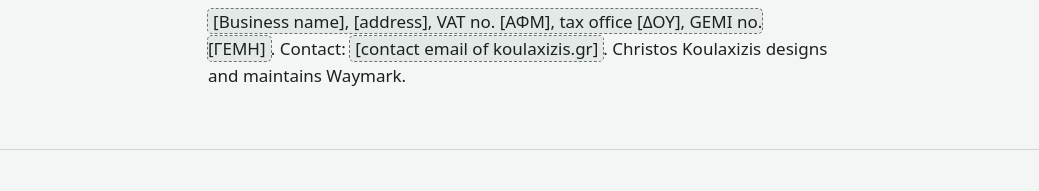
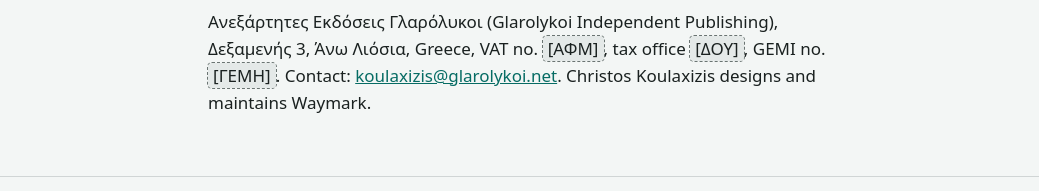
Before and after one commit to koulaxizis/waymark, a plain HTML site: page privacy/index.html in a window 1280 px wide. Shown: the part 557-748 px from the top of the page, without its empty margins (120-1159 px from the left). Drawn offline with Linux system fonts and the light colour scheme.

Commit message:
Compliance: footer identity line and controller details (Glarolykoi)
Chris chose Ανεξάρτητες Εκδόσεις Γλαρόλυκοι as the business behind the
donations. Name and address come from the glarolykoi.net footer; contact is
the koulaxizis.gr address. ΑΦΜ, ΔΟΥ and ΓΕΜΗ are not published there and
stay as placeholders until Chris gives them (proposal 2).

Co-Authored-By: Claude Opus 5.5 <noreply@anthropic.com>
Claude-Session: https://claude.ai/code/session_01YL6Abm8fuWucyEipRxRjGd

```diff
--- a/privacy/index.html
+++ b/privacy/index.html
@@ -164,8 +164,8 @@
     <div class="wrap prose">
       <h2 id="h-controller"><span lang="en">Who is responsible</span><span lang="el">Ποιος είναι υπεύθυνος</span></h2>
       <p>
-        <span lang="en"><span class="todo">[Business name], [address], VAT no. [ΑΦΜ], tax office [ΔΟΥ], GEMI no. [ΓΕΜΗ]</span>. Contact: <span class="todo">[contact email of koulaxizis.gr]</span>. Christos Koulaxizis designs and maintains Waymark.</span>
-        <span lang="el"><span class="todo">[Επωνυμία], [διεύθυνση], ΑΦΜ […], ΔΟΥ […], ΓΕΜΗ […]</span>. Επικοινωνία: <span class="todo">[email επικοινωνίας του koulaxizis.gr]</span>. Το Waymark το σχεδιάζει και το συντηρεί ο Χρήστος Κουλαξίζης.</span>
+        <span lang="en">Ανεξάρτητες Εκδόσεις Γλαρόλυκοι (Glarolykoi Independent Publishing), Δεξαμενής 3, Άνω Λιόσια, Greece, VAT no. <span class="todo">[ΑΦΜ]</span>, tax office <span class="todo">[ΔΟΥ]</span>, GEMI no. <span class="todo">[ΓΕΜΗ]</span>. Contact: <a href="mailto:koulaxizis@glarolykoi.net">koulaxizis@glarolykoi.net</a>. Christos Koulaxizis designs and maintains Waymark.</span>
+        <span lang="el">Ανεξάρτητες Εκδόσεις Γλαρόλυκοι, Δεξαμενής 3, Άνω Λιόσια, ΑΦΜ <span class="todo">[…]</span>, ΔΟΥ <span class="todo">[…]</span>, ΓΕΜΗ <span class="todo">[…]</span>. Επικοινωνία: <a href="mailto:koulaxizis@glarolykoi.net">koulaxizis@glarolykoi.net</a>. Το Waymark το σχεδιάζει και το συντηρεί ο Χρήστος Κουλαξίζης.</span>
       </p>
     </div>
   </section>
@@ -266,8 +266,8 @@
     <div class="wrap prose">
       <h2 id="h-rights"><span lang="en">Your rights</span><span lang="el">Τα δικαιώματά σου</span></h2>
       <p>
-        <span lang="en">You can ask to see, correct or delete data we hold about you (in practice: donation records and emails you sent us), to object or to restrict processing, by writing to <span class="todo">[contact email]</span>. We answer within one month. You can also complain to the Hellenic Data Protection Authority (<a href="https://www.dpa.gr/" rel="noopener">dpa.gr</a>).</span>
-        <span lang="el">Μπορείς να ζητήσεις να δεις, να διορθώσεις ή να σβήσεις δεδομένα που κρατάμε για σένα (στην πράξη: στοιχεία δωρεάς και email που μας έστειλες), να αντιταχθείς ή να ζητήσεις περιορισμό, γράφοντας στο <span class="todo">[email επικοινωνίας]</span>. Απαντάμε μέσα σε ένα μήνα. Μπορείς επίσης να κάνεις καταγγελία στην Αρχή Προστασίας Δεδομένων Προσωπικού Χαρακτήρα (<a href="https://www.dpa.gr/" rel="noopener">dpa.gr</a>).</span>
+        <span lang="en">You can ask to see, correct or delete data we hold about you (in practice: donation records and emails you sent us), to object or to restrict processing, by writing to <a href="mailto:koulaxizis@glarolykoi.net">koulaxizis@glarolykoi.net</a>. We answer within one month. You can also complain to the Hellenic Data Protection Authority (<a href="https://www.dpa.gr/" rel="noopener">dpa.gr</a>).</span>
+        <span lang="el">Μπορείς να ζητήσεις να δεις, να διορθώσεις ή να σβήσεις δεδομένα που κρατάμε για σένα (στην πράξη: στοιχεία δωρεάς και email που μας έστειλες), να αντιταχθείς ή να ζητήσεις περιορισμό, γράφοντας στο <a href="mailto:koulaxizis@glarolykoi.net">koulaxizis@glarolykoi.net</a>. Απαντάμε μέσα σε ένα μήνα. Μπορείς επίσης να κάνεις καταγγελία στην Αρχή Προστασίας Δεδομένων Προσωπικού Χαρακτήρα (<a href="https://www.dpa.gr/" rel="noopener">dpa.gr</a>).</span>
       </p>
       <h3><span lang="en">Security</span><span lang="el">Ασφάλεια</span></h3>
       <p>
@@ -287,6 +287,7 @@
   <div class="wrap">
     <p><a href="/"><span lang="en">Waymark home</span><span lang="el">Αρχική Waymark</span></a> · <a href="/support/"><span lang="en">Support Waymark</span><span lang="el">Στήριξε το Waymark</span></a></p>
     <p><span lang="en">Designed by Christos Koulaxizis</span><span lang="el">Σχεδιασμός: Christos Koulaxizis</span></p>
+    <p><span lang="en">Published by Ανεξάρτητες Εκδόσεις Γλαρόλυκοι (Glarolykoi Independent Publishing) · <a href="mailto:koulaxizis@glarolykoi.net">koulaxizis@glarolykoi.net</a> · <a href="https://github.com/koulaxizis/waymark/blob/main/SECURITY.md" rel="noopener">Security</a></span><span lang="el">Έκδοση: Ανεξάρτητες Εκδόσεις Γλαρόλυκοι · <a href="mailto:koulaxizis@glarolykoi.net">koulaxizis@glarolykoi.net</a> · <a href="https://github.com/koulaxizis/waymark/blob/main/SECURITY.md" rel="noopener">Ασφάλεια</a></span></p>
     <p><span lang="en">No cookies · No tracking · Open source (MIT)</span><span lang="el">Χωρίς cookies · Χωρίς tracking · Ανοιχτού κώδικα (MIT)</span></p>
   </div>
 </footer>
```
Also changed, not shown: index.html (+1 -0 lines), media-kit/index.html (+1 -0 lines), support/index.html (+1 -0 lines).
